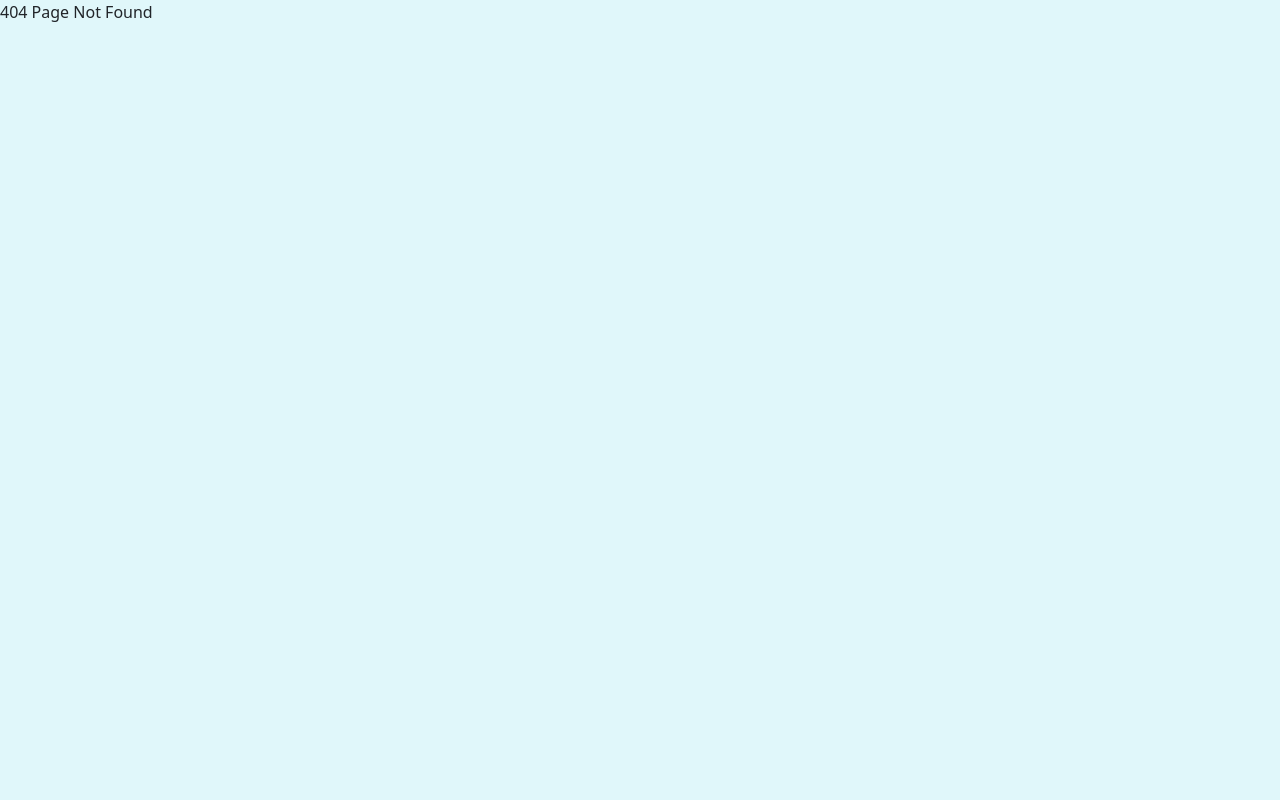
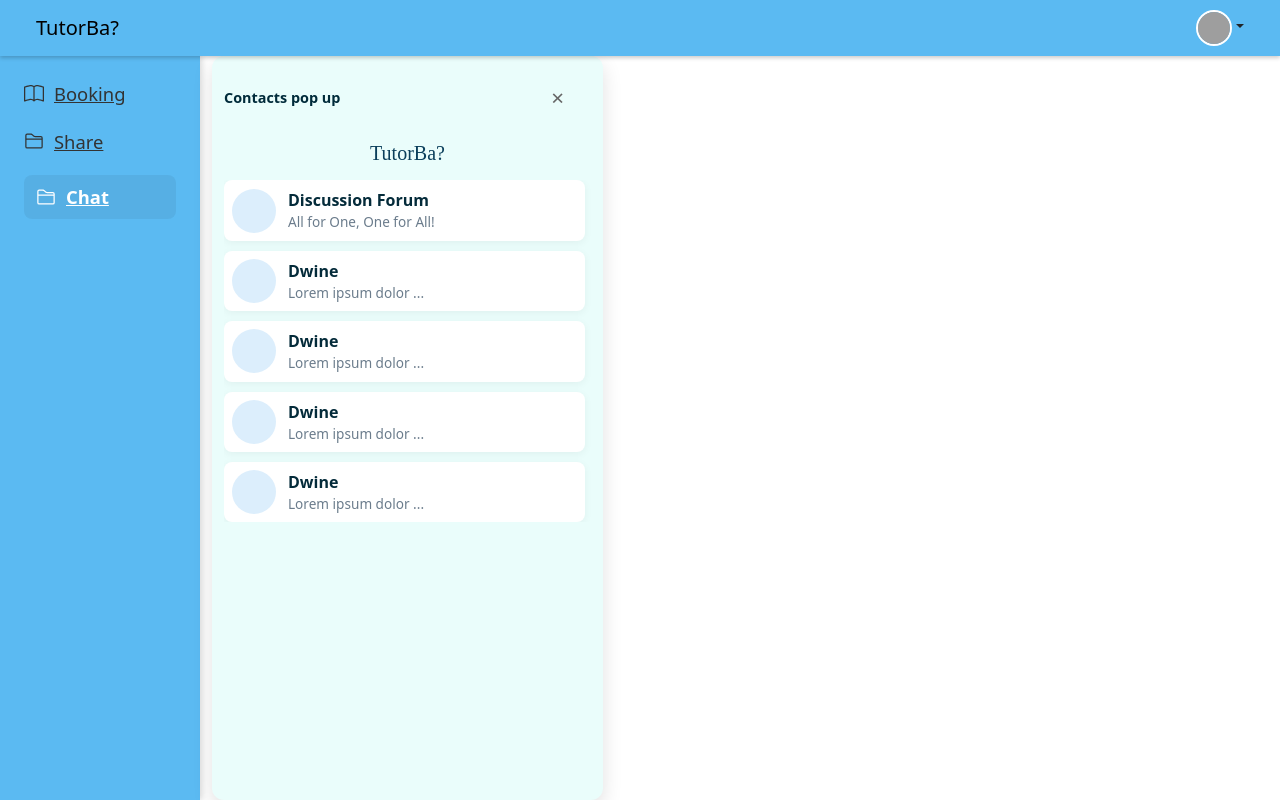
Before and after one commit to diVelarde/TutorBa, a React app in the folder frontend/: page /chat in a window 1280 px wide. Before the commit this address had no page. Built offline with nearby package versions, Linux system fonts and the light colour scheme; grey boxes are pictures that could not be loaded; the HTML template or start-up script is replaced by a standard one.

Commit message:
Chat component. not rendering as intended

```diff
--- a/frontend/src/App.jsx
+++ b/frontend/src/App.jsx
@@ -4,6 +4,7 @@ import { BrowserRouter as Router, Routes, Route } from 'react-router-dom';
 
 import Header from './components/Header.jsx';
 import SideBar from './components/SideBar.jsx';
+import Chat from './components/Chat.jsx';
 import PostCard from './components/PostCard.jsx';
 import Booking from './components/Booking.jsx';
 import FileSharing from './components/FileSharing.jsx';
@@ -33,6 +34,7 @@ function App() {
         <Route path="/booking" element={<LayoutWrapper ContentComponent={Booking} />} />
         <Route path="/sharing" element={<LayoutWrapper ContentComponent={FileSharing} />} />
         <Route path="/profile" element={<LayoutWrapper ContentComponent={Profile} />} />
+        <Route path="/chat" element={<LayoutWrapper ContentComponent={Chat} />} />
 
         <Route path="*" element={<div>404 Page Not Found</div>} />
       </Routes>
--- /dev/null
+++ b/frontend/src/components/Chat.jsx
@@ -0,0 +1,53 @@
+import React, { useEffect, useRef } from 'react';
+import '../styles/Chat.css';
+
+function Chat({ onClose }) {
+  const ref = useRef(null);
+
+  useEffect(() => {
+    function handleClick(evt) {
+      if (ref.current && !ref.current.contains(evt.target)) {
+        onClose && onClose();
+      }
+    }
+
+    // Listen for clicks outside the overlay to close it
+    document.addEventListener('mousedown', handleClick);
+    return () => document.removeEventListener('mousedown', handleClick);
+  }, [onClose]);
+
+  const contacts = [
+    { id: 1, name: 'Discussion Forum', subtitle: 'All for One, One for All!' },
+    { id: 2, name: 'Dwine', subtitle: 'Lorem ipsum dolor ...' },
+    { id: 3, name: 'Dwine', subtitle: 'Lorem ipsum dolor ...' },
+    { id: 4, name: 'Dwine', subtitle: 'Lorem ipsum dolor ...' },
+    { id: 5, name: 'Dwine', subtitle: 'Lorem ipsum dolor ...' }
+  ];
+
+  return (
+    <aside className="chat-overlay" ref={ref} role="dialog" aria-label="Chat contacts">
+      <div className="chat-header">
+        <div className="chat-title">Contacts pop up</div>
+        <button aria-label="Close chat" className="chat-close" onClick={() => onClose && onClose()}>×</button>
+      </div>
+
+      <div className="chat-body">
+        <div className="chat-brand">TutorBa?</div>
+
+        <div className="chat-list">
+          {contacts.map(c => (
+            <div key={c.id} className="chat-item" tabIndex={0}>
+              <div className="chat-avatar" />
+              <div className="chat-meta">
+                <div className="chat-name">{c.name}</div>
+                <div className="chat-sub">{c.subtitle}</div>
+              </div>
+            </div>
+          ))}
+        </div>
+      </div>
+    </aside>
+  );
+}
+
+export default Chat;
--- /dev/null
+++ b/frontend/src/styles/Chat.css
@@ -0,0 +1,34 @@
+/* Overlay chat panel — sits to the right of the sidebar and on top of content */
+.chat-overlay {
+  position: fixed;
+  top: 56px; /* below the header */
+  left: calc(200px + 12px); /* just to the right of the sidebar */
+  width: 391px; /* match desired width */
+  height: calc(100vh - 56px);
+  background: #eafdfb;
+  border-radius: 12px;
+  padding: 12px;
+  z-index: 900; /* below header (1000) but above content */
+  box-shadow: 0 8px 20px rgba(0,0,0,0.12);
+  display: flex;
+  flex-direction: column;
+  gap: 10px;
+}
+
+.chat-header{ display:flex; justify-content:space-between; align-items:center; }
+.chat-title{ font-size: 0.9rem; font-weight: 600; color: #002b3a; }
+.chat-close{ background:transparent; border: none; font-size: 1.4rem; cursor: pointer; color:#666; }
+
+.chat-body{ display:flex; flex-direction:column; gap: 12px; }
+.chat-brand{ text-align:center; font-family: 'Dancing Script', cursive; font-size: 1.25rem; color: #0b3f5b; }
+
+.chat-list{ display:flex; flex-direction:column; gap:10px; overflow-y:auto; padding-right:6px; }
+.chat-item{ display:flex; gap:12px; align-items:center; background: #fff; border-radius: 8px; padding: 8px; box-shadow: 0 2px 8px rgba(0,0,0,0.05); }
+.chat-avatar{ width:44px; height:44px; border-radius:50%; background:#dceefc; }
+.chat-name{ font-weight:700; color:#042b3a; }
+.chat-sub{ font-size:0.85rem; color:#6b7c8c; }
+
+/* Hide on narrow screens — in a real app you might switch to off-canvas */
+@media (max-width: 700px) {
+  .chat-overlay { display: none; }
+}
```
